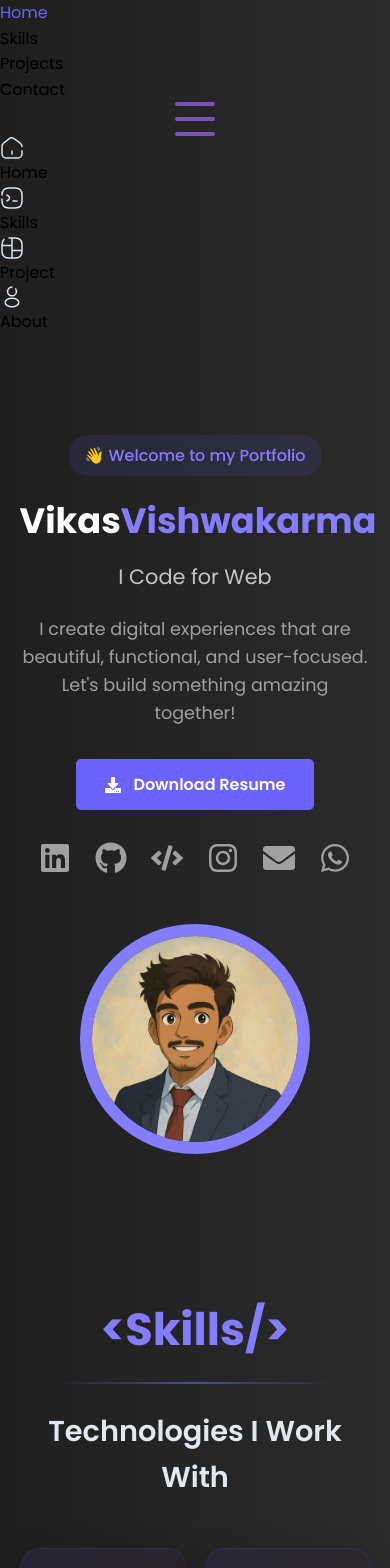
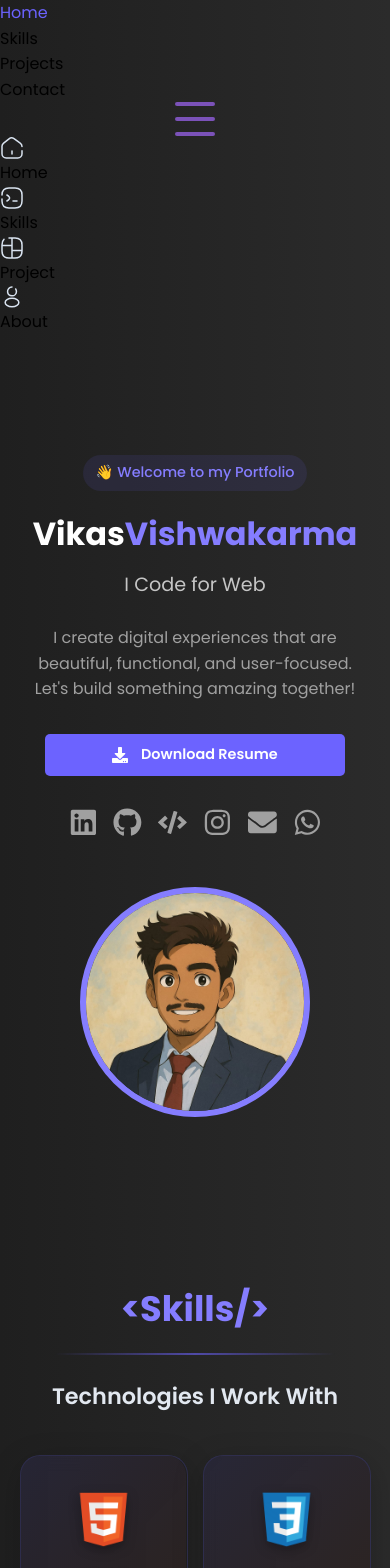
Before and after one commit to Vikas0262/portfolio, a React (Vite) app: page / in a window 390 px wide. Shown: the top 1568 px of the page. Built offline with nearby package versions, Linux system fonts and the light colour scheme.

Commit message:
project ready for vercel

```diff
--- a/index.html
+++ b/index.html
@@ -4,7 +4,7 @@
     <meta charset="UTF-8" />
     <link rel="icon" type="image/svg+xml" href="/src/assets/favicon.png" />
     <meta name="viewport" content="width=device-width, initial-scale=1.0" />
-    <title>Vite + React</title>
+    <title>Vikas | Vishwakarma</title>
   </head>
   <body>
     <div id="root"></div>
--- a/package.json
+++ b/package.json
@@ -10,6 +10,7 @@
     "preview": "vite preview"
   },
   "dependencies": {
+    "aos": "^2.3.4",
     "framer-motion": "^12.6.5",
     "react": "^19.0.0",
     "react-dom": "^19.0.0",
--- a/src/components/Certifications.css
+++ b/src/components/Certifications.css
@@ -1,6 +1,6 @@
 /* Certifications.css */
 .certifications-section {
-  padding: 80px 10%;
+  padding: 6rem 10%;
   /* background: linear-gradient(to right, #1f1f1f, #2b2b2b); */
 }
 
@@ -131,9 +131,23 @@
     transform: translateX(3px);
   }
 
+  @media (max-width: 1200px) {
+    .certifications-section {
+      padding: 100px 5%;
+    }
+
+    .certifications-section h2 {
+      font-size: 3.2rem;
+    }
+  }
+
   @media (max-width: 768px) {
     .certifications-section {
-      padding: 60px 5%;
+      padding: 80px 5%;
+    }
+
+    .certifications-section h2 {
+      font-size: 2.8rem;
     }
 
     .section-title {
@@ -145,7 +159,19 @@
     }
   }
 
-  @media (max-width: 480px) {
+  @media (max-width: 576px) {
+    .certifications-section {
+      padding: 60px 5%;
+    }
+
+    .certifications-section h2 {
+      font-size: 2.4rem;
+    }
+
+    .section-title {
+      font-size: 2rem;
+    }
+
     .certification-card {
       padding: 25px;
     }
@@ -158,3 +184,17 @@
       font-size: 1rem;
     }
   }
+
+  @media (max-width: 400px) {
+    .certifications-section {
+      padding: 50px 5%;
+    }
+
+    .certifications-section h2 {
+      font-size: 2.2rem;
+    }
+
+    .section-title {
+      font-size: 1.8rem;
+    }
+  }
--- a/src/components/Contact.css
+++ b/src/components/Contact.css
@@ -1,5 +1,5 @@
 .contact-section {
-  padding: 100px 10%;
+  padding: 6rem 10%;
   min-height: 100vh;
   position: relative;
   overflow: hidden;
--- a/src/components/Footer.css
+++ b/src/components/Footer.css
@@ -1,6 +1,6 @@
 .footer {
     position: relative;
-    padding: 80px 10% 40px;
+    padding: 6rem 10% 40px;
     background: linear-gradient(to bottom, rgba(26, 26, 26, 0.8), rgba(43, 43, 43, 0.95));
     color: #ffffff;
     overflow: hidden;
--- a/src/components/Hero.css
+++ b/src/components/Hero.css
@@ -27,7 +27,7 @@
     flex-direction: row;
     align-items: center;
     justify-content: space-between;
-    padding: 100px 10%;
+    padding: 6rem 10%;
     min-height: 100vh;
     background: linear-gradient(to right, var(--color-bg-dark), var(--color-bg-darker));
     color: var(--color-text-primary);
@@ -197,6 +197,11 @@
     .hero {
       padding: 100px 5%;
     }
+
+    .profile-image {
+      width: 380px;
+      height: 380px;
+    }
   }
 
   @media (max-width: 991px) {
@@ -213,6 +218,7 @@
 
     .description {
       max-width: 100%;
+      margin: 0 auto 2rem;
     }
 
     .social-icons {
@@ -220,12 +226,20 @@
     }
 
     .profile-image {
-      width: 280px;
-      height: 280px;
+      width: 320px;
+      height: 320px;
     }
-    .buttons{
+
+    .buttons {
       flex-direction: column;
       align-items: center;
+      gap: 1rem;
+    }
+
+    .btn {
+      width: 100%;
+      max-width: 300px;
+      justify-content: center;
     }
   }
 
@@ -237,12 +251,22 @@
     .profession {
       font-size: 1.5rem;
     }
+
+    .description {
+      font-size: 1rem;
+    }
+
+    .profile-image {
+      width: 280px;
+      height: 280px;
+      border-width: 8px;
+    }
   }
 
   @media (max-width: 576px) {
-    .hero {
+    /* .hero {
       padding: 100px 5% 60px;
-    }
+    } */
 
     .name-heading {
       font-size: 2.2rem;
@@ -252,16 +276,46 @@
       font-size: 1.3rem;
     }
 
+    .intro-badge {
+      font-size: 0.9rem;
+      padding: 0.4rem 0.8rem;
+    }
+
+    .profile-image {
+      width: 250px;
+      height: 250px;
+      border-width: 6px;
+    }
+
+    .btn {
+      padding: 0.7rem 1.5rem;
+      font-size: 0.9rem;
+    }
+
+    .social-icons {
+      gap: 1rem;
+    }
+
+    .icon {
+      font-size: 1.8rem;
+    }
+  }
+
+  @media (max-width: 400px) {
+    .name-heading {
+      font-size: 2rem;
+    }
+
+    .profession {
+      font-size: 1.2rem;
+    }
+
     .profile-image {
       width: 230px;
       height: 230px;
     }
 
-    .buttons {
-      flex-direction: column;
-    }
-
     .btn {
-      justify-content: center;
+      padding: 0.6rem 1.2rem;
     }
   }
--- a/src/components/Navbar.css
+++ b/src/components/Navbar.css
@@ -79,3 +79,96 @@ li {
       transform: rotate(-225deg);
       transition-delay: calc(0s + 0.35s * 0.6);
     }
+
+/* Base Navbar Styles */
+.navbar {
+  position: fixed;
+  top: 0;
+  left: 0;
+  width: 100%;
+  padding: 1rem 2rem;
+  background: var(--color-bg-dark);
+  z-index: 1000;
+  transition: all 0.3s ease;
+}
+
+.navbar-container {
+  max-width: 1200px;
+  margin: 0 auto;
+  display: flex;
+  justify-content: space-between;
+  align-items: center;
+}
+
+.nav-logo {
+  font-size: 1.5rem;
+  font-weight: 700;
+  color: var(--color-text-primary);
+  text-decoration: none;
+}
+
+.nav-menu {
+  display: flex;
+  gap: 2rem;
+  list-style: none;
+}
+
+.nav-link {
+  color: var(--color-text-secondary);
+  text-decoration: none;
+  font-size: 1rem;
+  transition: color 0.3s ease;
+}
+
+.nav-link:hover {
+  color: var(--color-primary-light);
+}
+
+/* Mobile Menu Toggle */
+.mobile-menu-toggle {
+  display: none;
+  cursor: pointer;
+}
+
+/* Responsive Design */
+@media (max-width: 991px) {
+  .nav-menu {
+    position: fixed;
+    top: 0;
+    left: -100%;
+    width: 100%;
+    height: 100vh;
+    background: var(--color-bg-dark);
+    flex-direction: column;
+    align-items: center;
+    justify-content: center;
+    transition: left 0.3s ease;
+  }
+
+  .nav-menu.active {
+    left: 0;
+  }
+
+  .mobile-menu-toggle {
+    display: block;
+  }
+
+  .nav-link {
+    font-size: 1.2rem;
+    padding: 1rem;
+  }
+}
+
+@media (max-width: 576px) {
+  .navbar {
+    padding: 0.8rem 1.5rem;
+  }
+
+  .nav-logo {
+    font-size: 1.3rem;
+  }
+
+  .nav-link {
+    font-size: 1.1rem;
+  }
+}
--- a/src/components/Projects.css
+++ b/src/components/Projects.css
@@ -1,5 +1,5 @@
 .projects-section {
-  padding: 80px 10%;
+  padding: 6rem 10%;
   background: linear-gradient(to right, #1f1f1f, #2b2b2b);
 }
 
@@ -145,14 +145,44 @@
   font-weight: 300;
 }
 
+@media (max-width: 1200px) {
+  .projects-section {
+    padding: 100px 5%;
+  }
+
+  .image-container {
+    min-width: 280px;
+  }
+
+  .project-image {
+    height: 240px;
+  }
+}
+
 @media (max-width: 768px) {
+  .projects-section {
+    padding: 80px 5%;
+  }
+
   .card-content {
     flex-direction: column;
     padding: 1.5rem;
   }
 
+  .image-container {
+    min-width: 100%;
+    margin-bottom: 1.5rem;
+  }
+
   .project-image {
-    height: 250px;
+    height: 220px;
+    border-radius: 6px;
+  }
+
+  .image-top-box {
+    top: 10px;
+    right: 10px;
+    padding: 6px 12px;
   }
 
   .project-title {
@@ -168,9 +198,13 @@
   }
 }
 
-@media (max-width: 480px) {
+@media (max-width: 576px) {
+  .projects-section {
+    padding: 60px 5%;
+  }
+
   .projects-section h2 {
-    font-size: 2rem;
+    font-size: 2.2rem;
   }
 
   .project-card {
@@ -181,8 +215,46 @@
     padding: 1rem;
     gap: 1rem;
   }
+
+  .project-image {
+    height: 200px;
+    border-radius: 4px;
+  }
+
+  .image-top-box {
+    top: 8px;
+    right: 8px;
+    padding: 5px 10px;
+  }
+
+  .category-badge {
+    font-size: 0.8rem;
+  }
 }
 
+@media (max-width: 400px) {
+  .projects-section {
+    padding: 50px 5%;
+  }
+
+  .projects-section h2 {
+    font-size: 2rem;
+  }
+
+  .project-image {
+    height: 180px;
+  }
+
+  .image-top-box {
+    top: 6px;
+    right: 6px;
+    padding: 4px 8px;
+  }
+
+  .category-badge {
+    font-size: 0.75rem;
+  }
+}
 
 /* Add these styles to your existing Projects.css */
 
--- a/src/components/Skills.css
+++ b/src/components/Skills.css
@@ -1,6 +1,6 @@
 .skills-section {
     /* background: linear-gradient(to right, #1f1f1f, #2b2b2b);  */
-    padding: 100px 10% 80px;
+    padding: 6rem 10% 6rem;
     position: relative;
     overflow: hidden;
 }
@@ -131,6 +131,11 @@
         grid-template-columns: repeat(4, 1fr);
         gap: 2rem;
     }
+
+    .skill-img {
+        width: 75px;
+        height: 75px;
+    }
 }
 
 @media (max-width: 992px) {
@@ -141,6 +146,10 @@
     .skill-img {
         width: 70px;
         height: 70px;
+    }
+
+    .skill-name {
+        font-size: 1.1rem;
     }
 }
 
@@ -164,11 +173,30 @@
     }
 
     .skill-card {
-        padding: 1.5rem;
+        padding: 1rem;
+    }
+
+    .skill-img {
+        width: 65px;
+        height: 65px;
+        margin-bottom: 1rem;
     }
 }
 
 @media (max-width: 576px) {
+    .skills-section {
+        padding: 60px 5% 40px;
+    }
+
+    .skills-section h2 {
+        font-size: 2.4rem;
+    }
+
+    .skills-section h3 {
+        font-size: 1.6rem;
+        margin-bottom: 2.5rem;
+    }
+
     .skills-grid {
         grid-template-columns: repeat(2, 1fr);
         gap: 1.2rem;
@@ -180,6 +208,33 @@
     }
 
     .skill-name {
-        font-size: 1.1rem;
+        font-size: 1rem;
+    }
+
+    .skill-card {
+        padding: 0.8rem;
     }
 }
+
+@media (max-width: 400px) {
+    .skills-section h2 {
+        font-size: 2.2rem;
+    }
+
+    .skills-section h3 {
+        font-size: 1.4rem;
+    }
+
+    .skills-grid {
+        gap: 1rem;
+    }
+
+    .skill-img {
+        width: 55px;
+        height: 55px;
+    }
+
+    .skill-name {
+        font-size: 0.9rem;
+    }
+}
```
Also changed, not shown: 1 other file (tests, documents, lock files or other folders).
